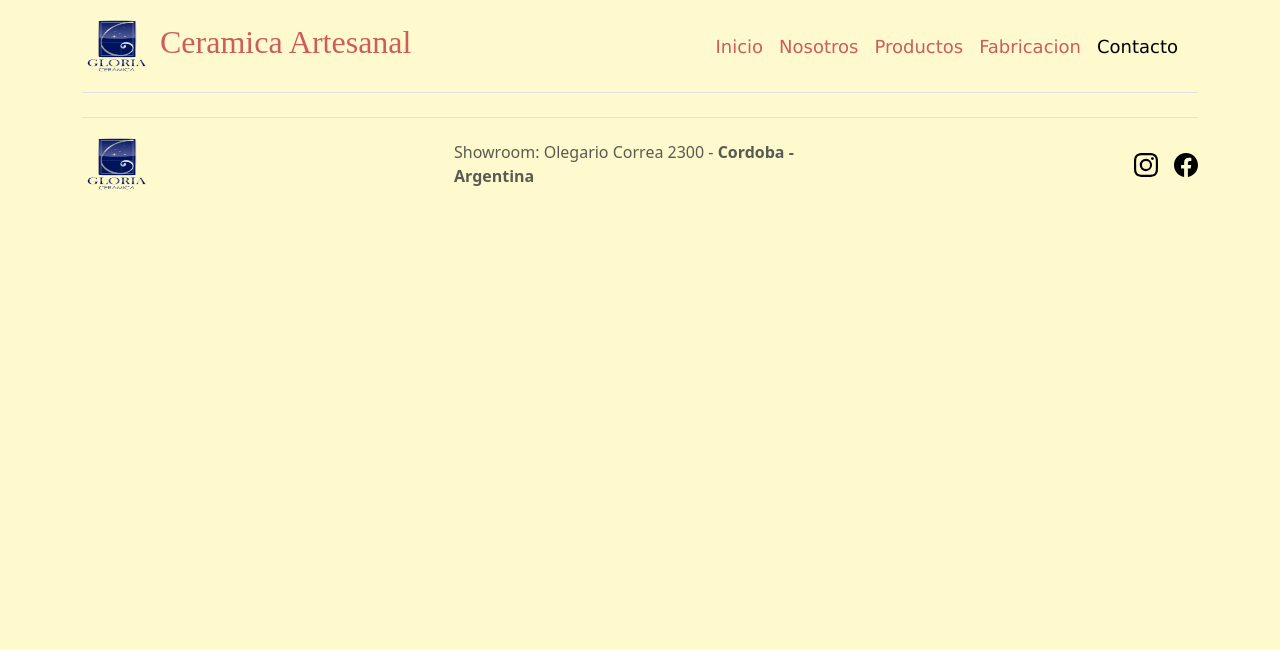
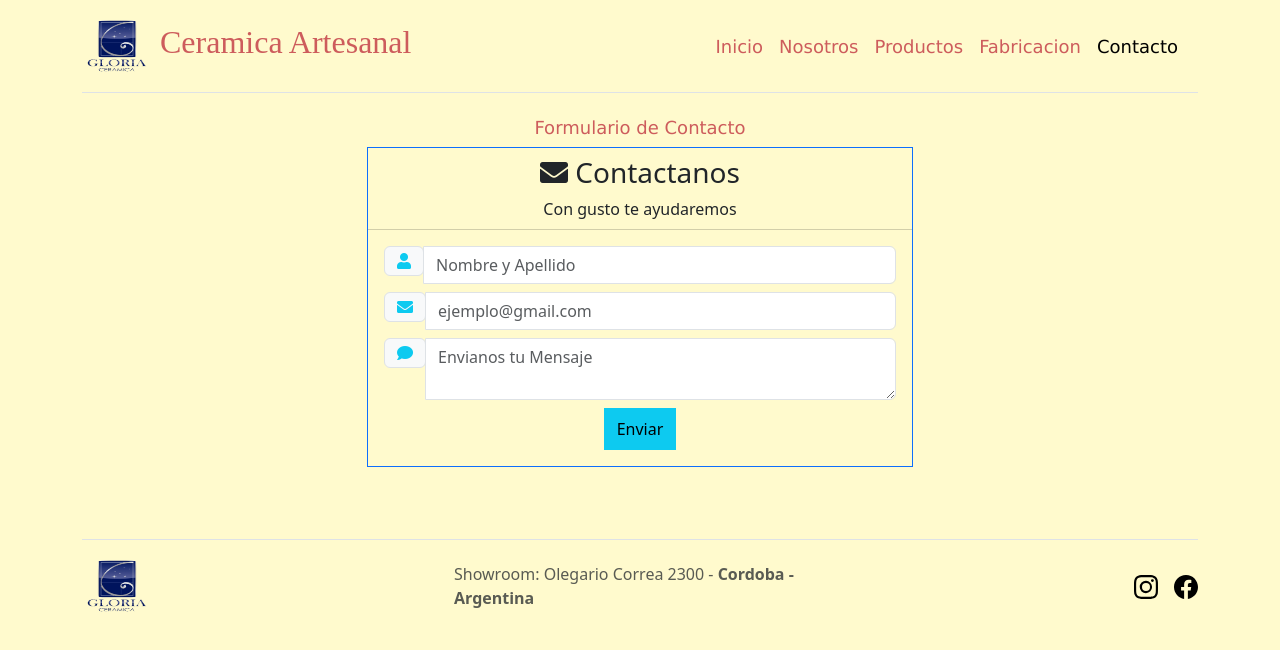
Before and after one commit to gecko2321/EntregaFinal-MorenoRicardo, a plain HTML site: page html/contacto.html in a window 1280 px wide. Drawn offline with nearby package versions, Linux system fonts and the light colour scheme; a web font is replaced by a local one.

Commit message:
Listo Contacto

```diff
--- a/css/style.css
+++ b/css/style.css
@@ -21,15 +21,27 @@ body {
   text-align: center;
 }
 
-.navbar a{
+.navbar a {
   font-family: Verdana;
   font-size: large;
   color: indianred;
 }
 
 .carousel-item {
+  position: relative;
   max-height: 600px;
   max-width: 600px;
   /* overflow: hidden; */
   text-align: center;
 }
+
+.titulo {
+  font-family: Verdana;
+  font-size: large;
+  color: indianred;
+  text-align: center;
+}
+
+.backgroundcolor{
+  background-color: lemonchiffon;
+}
--- a/html/contacto.html
+++ b/html/contacto.html
@@ -12,6 +12,7 @@
       href="https://fonts.googleapis.com/css2?family=Artifika&display=swap"
       rel="stylesheet"
     />
+    <link rel="stylesheet" href="https://use.fontawesome.com/releases/v5.1.0/css/all.css" integrity="sha384-lKuwvrZot6UHsBSfcMvOkWwlCMgc0TaWr+30HWe3a4ltaBwTZhyTEggF5tJv8tbt" crossorigin="anonymous">
     <!-- Link a BS -->
     <link
       href="https://cdn.jsdelivr.net/npm/bootstrap@5.3.1/dist/css/bootstrap.min.css"
@@ -90,6 +91,67 @@
         </nav>
       </header>
     </div>
+
+
+
+    <!-- Formulario de Contacto -->
+    <div class="container">
+        <h2 class="text-center titulo">Formulario de Contacto</h2>
+      <div class="row justify-content-center">
+        <div class="col-12 col-md-8 col-lg-6 pb-5">
+                            <div class="card backgroundcolor border-primary rounded-0">
+                                <div class="card-header backgroundcolor p-0">
+                                    <div class="backgroundcolor text-center py-2">
+                                        <h3><i class="fa fa-envelope"></i> Contactanos</h3>
+                                        <p class="m-0">Con gusto te ayudaremos</p>
+                                    </div>
+                                </div>
+                                <div class="card-body p-3">
+
+
+                                    <div class="form-group">
+                                        <div class="input-group mb-2">
+                                            <div class="input-group-prepend">
+                                                <div class="input-group-text"><i class="fa fa-user text-info"></i></div>
+                                            </div>
+                                            <input type="text" class="form-control" id="nombre" name="nombre" placeholder="Nombre y Apellido" required>
+                                        </div>
+                                    </div>
+                                    <div class="form-group">
+                                        <div class="input-group mb-2">
+                                            <div class="input-group-prepend">
+                                                <div class="input-group-text"><i class="fa fa-envelope text-info"></i></div>
+                                            </div>
+                                            <input type="email" class="form-control" id="nombre" name="email" placeholder="ejemplo@gmail.com" required>
+                                        </div>
+                                    </div>
+
+                                    <div class="form-group">
+                                        <div class="input-group mb-2">
+                                            <div class="input-group-prepend">
+                                                <div class="input-group-text"><i class="fa fa-comment text-info"></i></div>
+                                            </div>
+                                            <textarea class="form-control" placeholder="Envianos tu Mensaje" required></textarea>
+                                        </div>
+                                    </div>
+
+                                    <div class="text-center">
+                                        <input type="submit" value="Enviar" class="btn btn-info btn-block rounded-0 py-2">
+                                    </div>
+                                </div>
+
+                            </div>
+                        </form>
+
+
+
+                    </div>
+      </div>
+    </div>
+
+
+
+
 
     <!-- Pie de Pagina -->
     <svg xmlns="http://www.w3.org/2000/svg" class="d-none">
```
Also changed, not shown: html/fabricacion.html (+8 -2 lines), html/productos.html (+26 -10 lines), index.html (+4 -2 lines), img/Productos/compoteras.jpg, img/Productos/frutera.jpg, img/Productos/maceteros.jpg, img/Productos/portallaves.webp (deleted), img/Productos/varios.jpg, img/Productos/vasijas.jpg.
